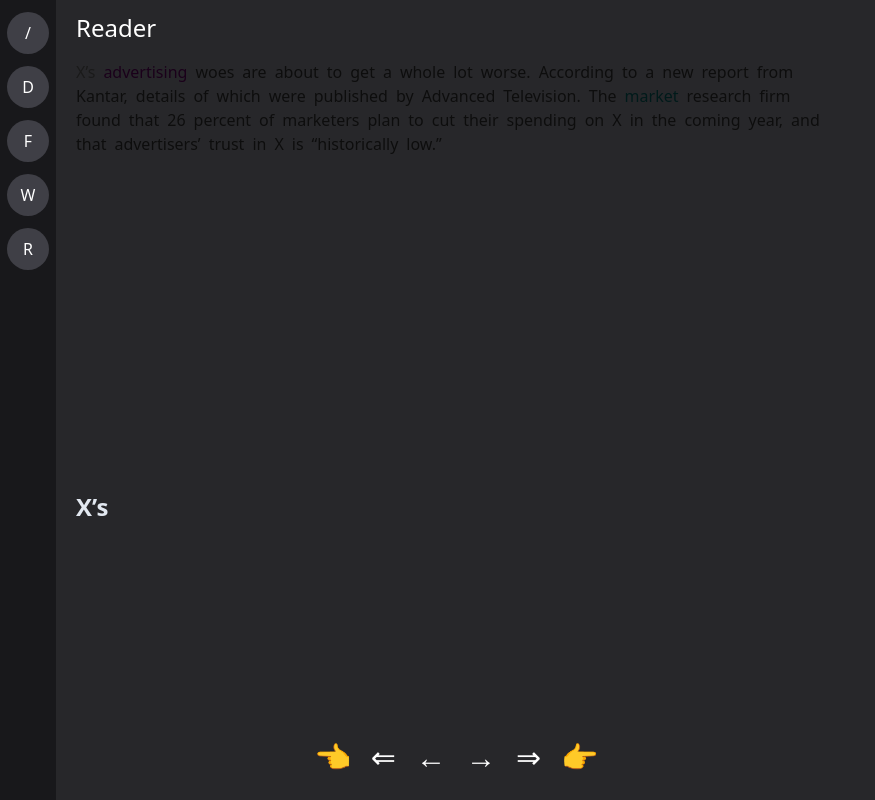
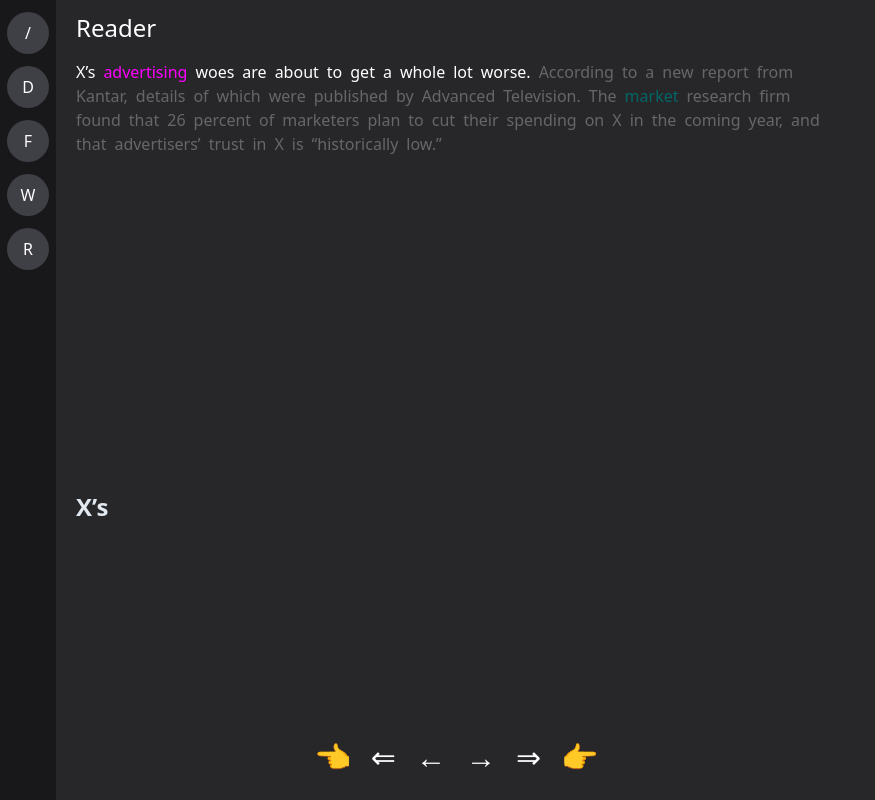
Before and after one commit to na-ah/WordBucket, a Next.js app: page /reader in a window 1280 px wide. Shown: the whole page, without its empty margins (0-875 px from the left). Built offline with nearby package versions, Linux system fonts and the light colour scheme.

Commit message:
feat: /reader 文字色ロジックを修正、アプリ全体で文字コピー付加に

```diff
--- a/components/reader/readerArticle.tsx
+++ b/components/reader/readerArticle.tsx
@@ -15,10 +15,6 @@
         <div
           key={paragraph_i}
           style={{
-            color:
-              currentMode === "paragraph" && paragraphIndex === paragraph_i
-                ? "white"
-                : "gray",
             display: paragraph_i === paragraphIndex ? "block" : "none",
           }}
         >
@@ -34,11 +30,11 @@
                     ? "white"
                     : "inherit",
                 filter:
-                  currentMode === "sentence" &&
+                  (currentMode === "sentence" || currentMode === "word") &&
                   paragraphIndex === paragraph_i &&
                   sentenceIndex === sentence_i
                     ? "none"
-                    : "brightness(0.1)",
+                    : "brightness(0.4)",
               }}
             >
               {sentence.map((word, word_i) => (
@@ -50,13 +46,7 @@
                     handleClickWord(word_i, sentence_i, paragraph_i);
                   }}
                   style={{
-                    color:
-                      currentMode === "word" &&
-                      paragraphIndex === paragraph_i &&
-                      sentenceIndex === sentence_i &&
-                      wordIndex === word_i
-                        ? "white"
-                        : wordMap.hasOwnProperty(word.toString())
+                    color: wordMap.hasOwnProperty(word.toString())
                       ? wordMap[word.toString()].status === "unlearned"
                         ? "orange"
                         : wordMap[word.toString()].status === "in_progress"
--- a/pages/_app.tsx
+++ b/pages/_app.tsx
@@ -2,5 +2,9 @@
 import type { AppProps } from "next/app";
 
 export default function App({ Component, pageProps }: AppProps) {
-  return <Component {...pageProps} />;
+  return (
+    <div className="select-none">
+      <Component {...pageProps} />
+    </div>
+  );
 }
```
Lines whose indentation alone changed are shown as unchanged.
